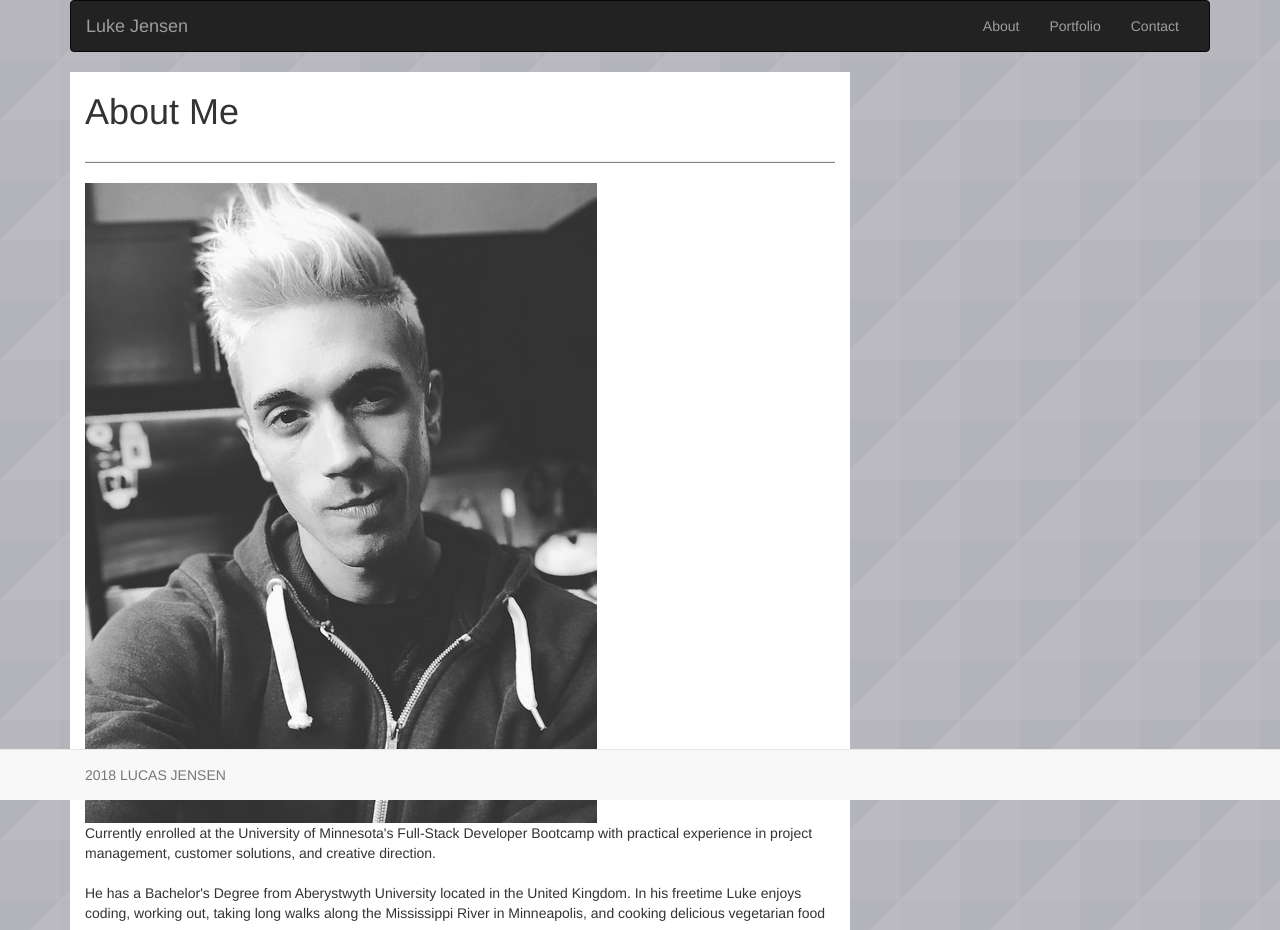
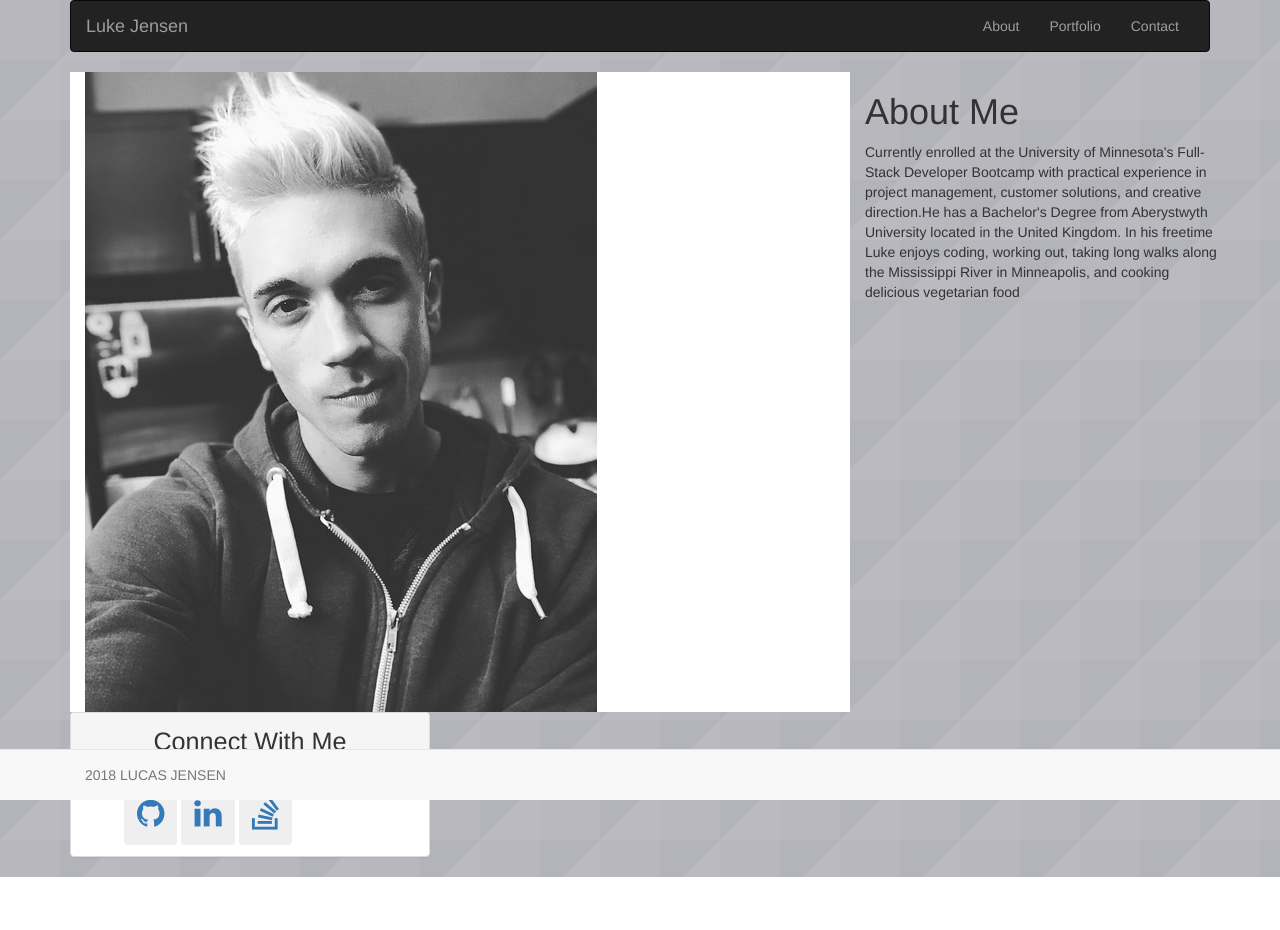
Before and after one commit to Lucasjensen56/Bootstrap-Portfolio, a plain HTML site: page index.html in a window 1280 px wide. Shown: the top 930 px of the page. After the commit the page ends 877 px from the top, so only its background shows below. Drawn offline with nearby package versions, Linux system fonts and the light colour scheme.

Commit message:
Update index.html

```diff
--- a/index.html
+++ b/index.html
@@ -44,16 +44,10 @@
 
 <div class="container">
 	<div class="row">
-		<div class="col-md-8">
-			<h1>About Me</h1>
-			<hr>
-  			<img class="img-responsive" src="assets/images/Lucas-profile.jpeg"></a>
-		<p>Currently enrolled at the University of Minnesota's Full-Stack Developer Bootcamp with practical experience in project management, customer solutions,
-      and creative direction.
-	<br>
-	<br>
-	He has a Bachelor's Degree from Aberystwyth University located in the United Kingdom. In his freetime Luke enjoys coding, working out, taking long walks along the Mississippi River in Minneapolis, and cooking delicious vegetarian
-			food</p>
+		<div class="col-md-8"><img class="img-responsive" src="assets/images/Lucas-profile.jpeg"></div>
+			<div class="col-md-4"><h1>About Me</h1><p>Currently enrolled at the University of Minnesota's Full-Stack Developer Bootcamp with practical experience in project management, customer solutions,
+      and creative direction.He has a Bachelor's Degree from Aberystwyth University located in the United Kingdom. In his freetime Luke enjoys coding, working out, taking long walks along the Mississippi River in Minneapolis, and cooking delicious vegetarian
+				food</p></div>
 
 		</div>
 		</div>
@@ -71,7 +65,7 @@
 	    	<button type="button" class="btn btn-so"><i class="fa fa-stack-overflow"></i></button></a>
 				</div>
 			</div>
-	<div class="row">
+	<!--<div class="row">
 		<div class="col-md-8">
 		<p>Currently enrolled at the University of Minnesota's Full-Stack Developer Bootcamp with practical experience in project management, customer solutions,
       and creative direction.
@@ -81,6 +75,7 @@
 			food</p>
 		</div>
 	</div>
+	-->
 </div>
 
 
```
